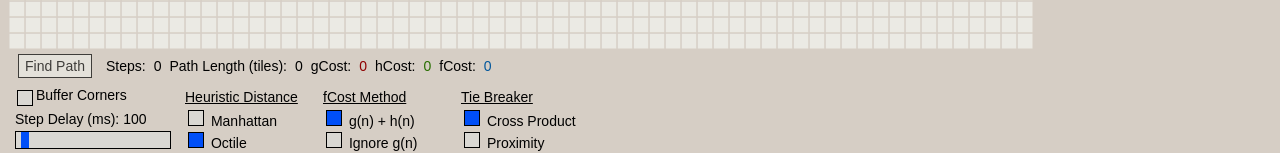
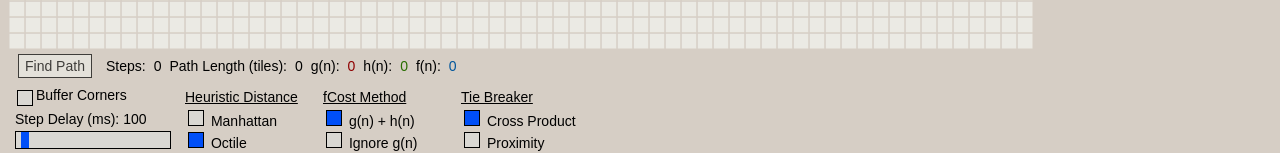
Before and after one commit to Tororoi/astar-pathfinding-js, a plain HTML site: page index.html in a window 1280 px wide. Shown: the part 600-753 px from the top of the page. Drawn offline with Linux system fonts and the light colour scheme.

Commit message:
renamed costs

```diff
--- a/index.html
+++ b/index.html
@@ -42,11 +42,11 @@
         <p class="steps">0</p>
         <p>Path Length (tiles): </p>
         <p class="path">0</p>
-        <p>gCost: </p>
+        <p>g(n): </p>
         <p class="gCost">0</p>
-        <p>hCost: </p>
+        <p>h(n): </p>
         <p class="hCost">0</p>
-        <p>fCost: </p>
+        <p>f(n): </p>
         <p class="fCost">0</p>
     </div>
     <div class="settings">
```
